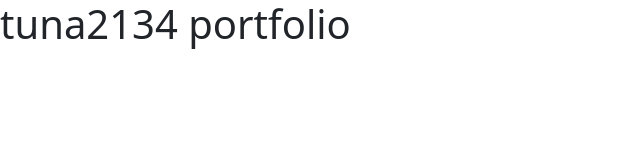
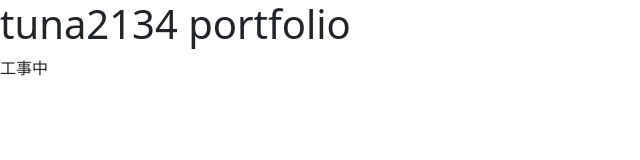
Before and after one commit to tuna2134-archive/portfolio, a plain HTML site: page index.html in a window 1280 px wide. Shown: the full height of the page, 0-640 px from the left. Drawn offline with nearby package versions, Linux system fonts and the light colour scheme.

Commit message:
Update index.html

```diff
--- a/index.html
+++ b/index.html
@@ -6,5 +6,6 @@
         <header>
             <h1>tuna2134 portfolio</h1>
         </header>
+        <p>工事中</p>
     </body>
 </html>
```
